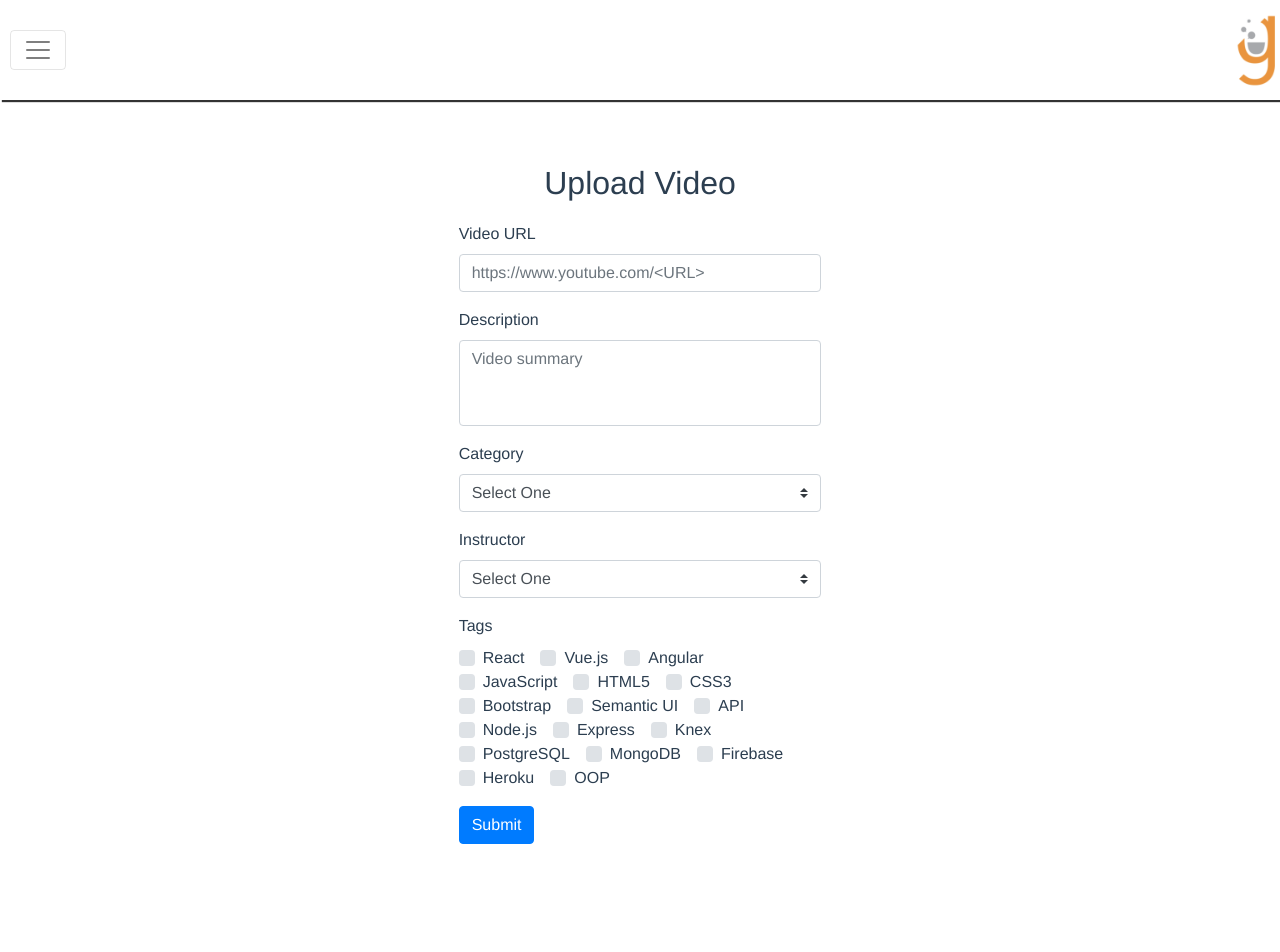
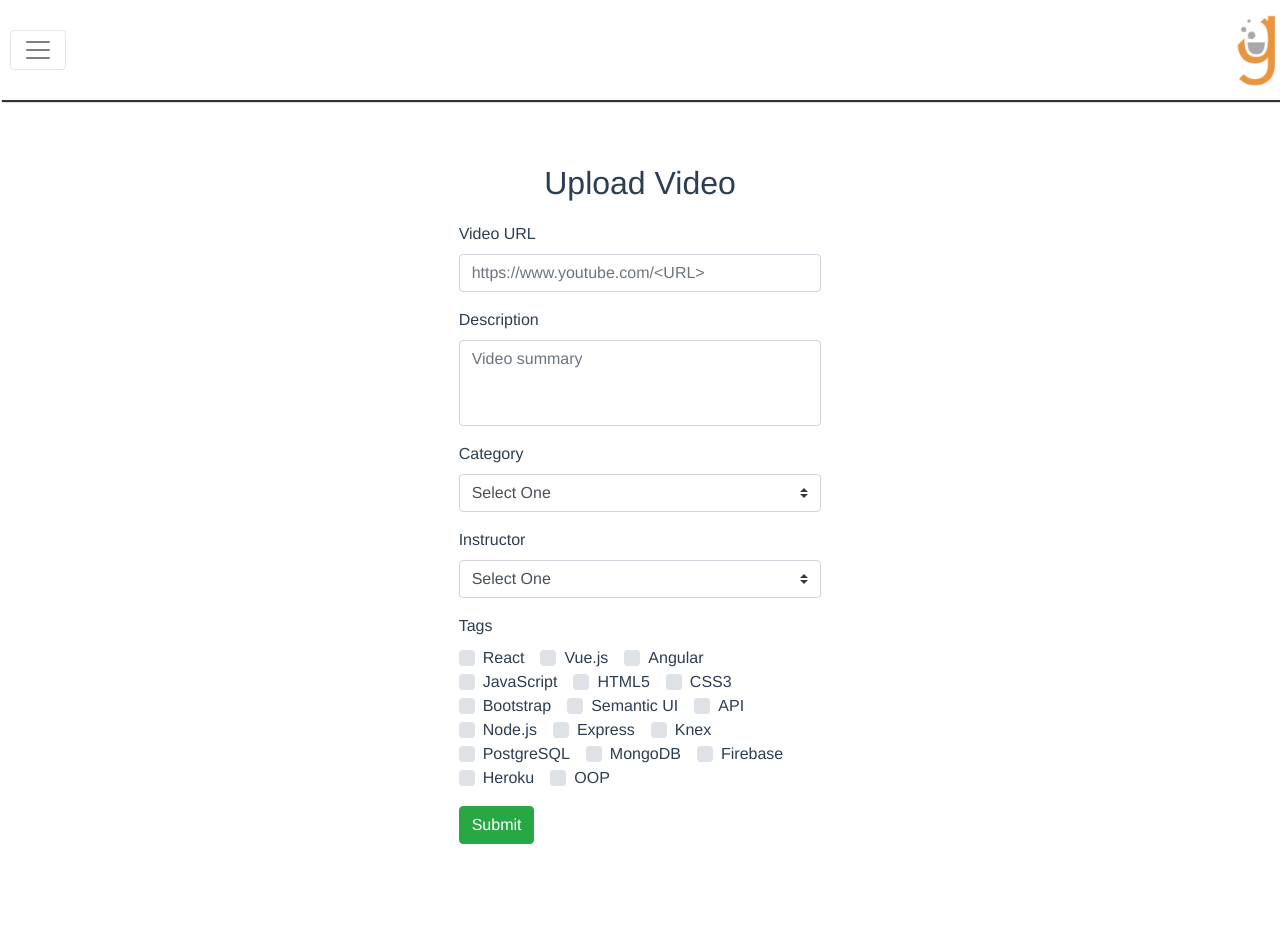
Before and after one commit to austinloveless/gvideos-client, a Vue app: page /upload in a window 1280 px wide. Shown: the top 952 px of the page. Built offline with nearby package versions, Linux system fonts and the light colour scheme.

Commit message:
Removed unused code.

```diff
--- a/src/components/FormNew.vue
+++ b/src/components/FormNew.vue
@@ -63,7 +63,7 @@
           <b-form-checkbox value="oop">OOP</b-form-checkbox>
         </b-form-checkbox-group>
       </b-form-group>
-      <b-button type="submit" variant="primary">Submit</b-button>
+      <b-button type="submit" variant="success">Submit</b-button>
       <!-- <b-button type="reset" variant="danger">Reset</b-button> -->
     </b-form>
   </div>
--- a/src/main.js
+++ b/src/main.js
@@ -8,9 +8,6 @@ import Vue from 'vue';
 import BootstrapVue from 'bootstrap-vue';
 import App from './App';
 import router from './router';
-import Header from './components/Header';
-// import Footer from './components/Footer';
-import Auth from './components/Auth';
 
 Vue.component('icon', Icon);
 
@@ -21,9 +18,6 @@ Vue.config.productionTip = false;
 new Vue({
   el: '#app',
   router,
-  Header,
-  // Footer,
-  Auth,
   template: '<App/>',
   components: {
     App,
```
Also changed, not shown: src/App.vue (+1 -15 lines).
